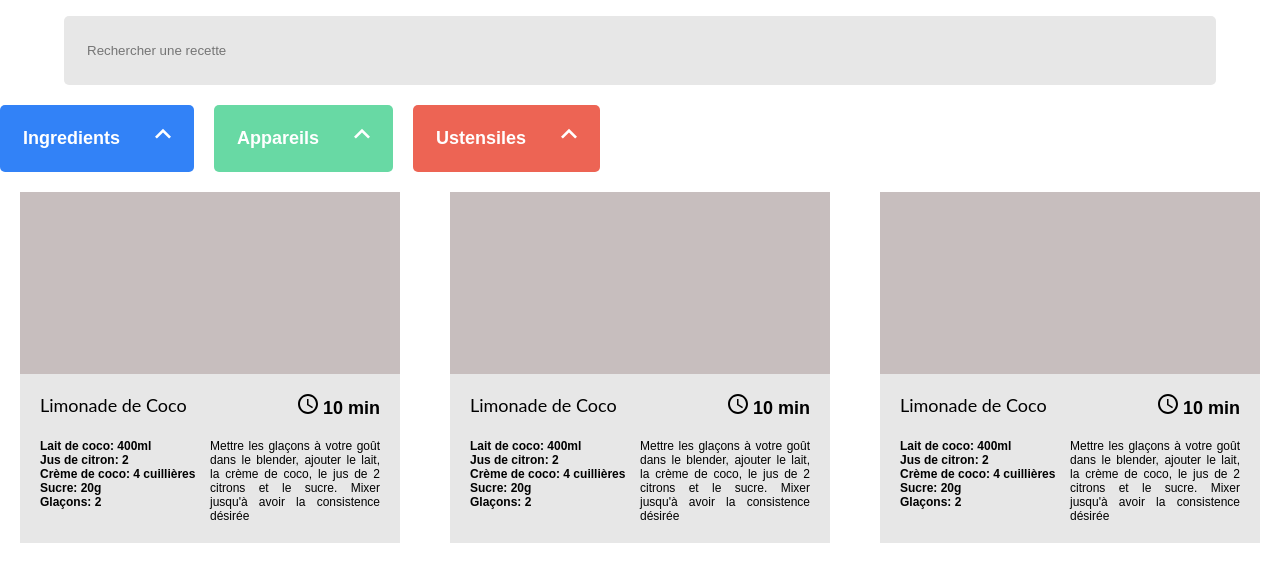
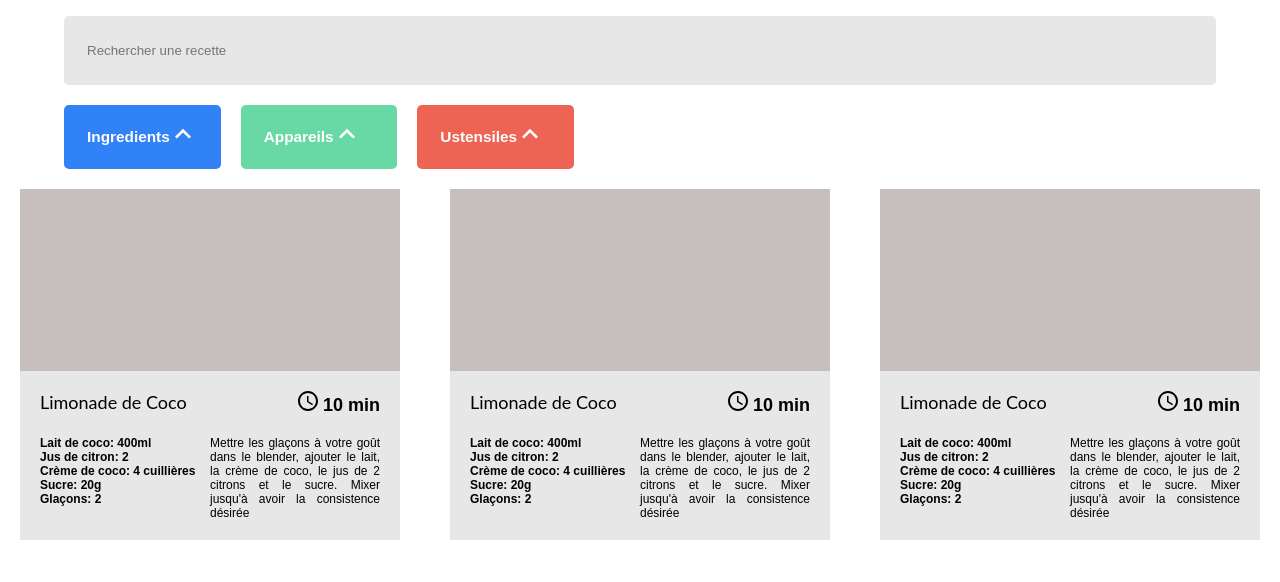
Before and after one commit to FlorentPernigotto/P7-Les-petits-plats, a plain HTML site: page index.html in a window 1280 px wide. Shown: the part 164-746 px from the top of the page. Drawn offline with Linux system fonts and the light colour scheme.

Commit message:
Update index.css

```diff
--- a/css/index.css
+++ b/css/index.css
@@ -74,21 +74,23 @@ header h1 {
 
     display: flex;
     flex-direction: row;
+    align-self: flex-start;
     gap: 20px;
     padding-bottom: 20px;
-    width: 90vw;
-    margin-left: 10vw;
+    width: 40vw;
+    margin-left: 5vw;
     padding-right: 10vw;
 }
 
 .filter_appearance {
 
-    gap: 35px;
-    padding: 23px;
+    gap: 5px;
+    padding: 23px 23px 23px 23px;
     border-radius: 5px;
     color: #FFFFFF;
     font-weight: 700;
-    font-size: 18px;
+    font-size: 1.2vw;
+    width: calc( ( 100% / 3) - (20px * 3 ) );
 
 }
 
```
